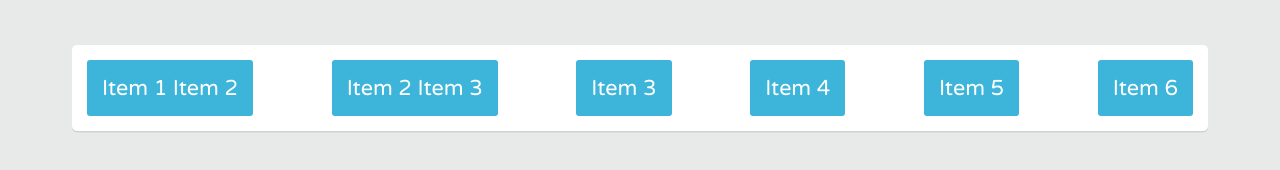
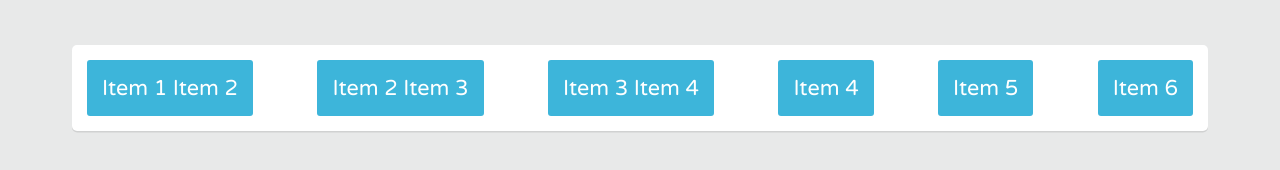
Before and after one commit to Oyunaa/flexbox, a plain HTML site: page index.html in a window 1280 px wide. Drawn offline with Linux system fonts and the light colour scheme.

Commit message:
update content again again

```diff
--- a/index.html
+++ b/index.html
@@ -12,7 +12,7 @@
   <div class="row">
     <div class="item">Item 1 Item 2</div>
     <div class="item">Item 2 Item 3</div>
-    <div class="item">Item 3</div>
+    <div class="item">Item 3 Item 4</div>
     <div class="item">Item 4</div>
     <div class="item">Item 5</div>
     <div class="item">Item 6</div>
```
